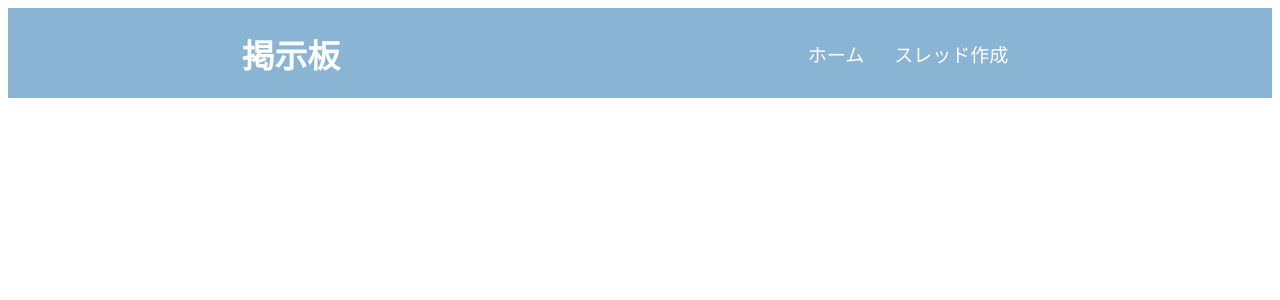
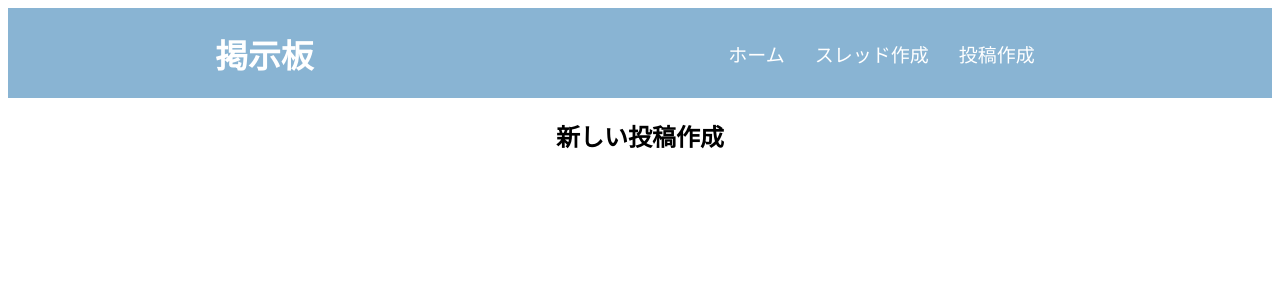
Before and after one commit to furuyashikiiori/React_kiso1, a React (Vite) app in the folder react_kiso1/: page /threads/1 in a window 1280 px wide. Before the commit this address had no page. Shown: the top 300 px of the page. Built offline with nearby package versions, Linux system fonts and the light colour scheme.

Commit message:
投稿の作成ページ作成

```diff
--- a/react_kiso1/src/App.jsx
+++ b/react_kiso1/src/App.jsx
@@ -4,6 +4,7 @@ import { BrowserRouter as Router, Route, Routes } from "react-router-dom";
 import ThreadList from "./conponents/ThredList.jsx";
 import Header from "./conponents/Header.jsx";
 import CreateThread from "./conponents/CreateThred.jsx";
+import CreatePost from "./conponents/CreatePost.jsx";
 
 function App() {
   return (
@@ -13,6 +14,7 @@ function App() {
         <Routes>
           <Route path="/" element={<ThreadList />} />
           <Route path="/threads/new" element={<CreateThread />} />
+          <Route path="/threads/:thread_id" element={<CreatePost />} />
         </Routes>
       </div>
     </Router>
--- /dev/null
+++ b/react_kiso1/src/conponents/CreatePost.jsx
@@ -0,0 +1,11 @@
+import React from "react";
+
+const CreatePost = () => {
+  return (
+    <div>
+      <h2>新しい投稿作成</h2>
+    </div>
+  );
+};
+
+export default CreatePost;
--- a/react_kiso1/src/conponents/Header.jsx
+++ b/react_kiso1/src/conponents/Header.jsx
@@ -15,6 +15,9 @@ const Header = () => {
           <li>
             <Link to="/threads/new">スレッド作成</Link>
           </li>
+          <li>
+            <Link to="/threads/:thread_id">投稿作成</Link>
+          </li>
         </ul>
       </nav>
     </header>
```
